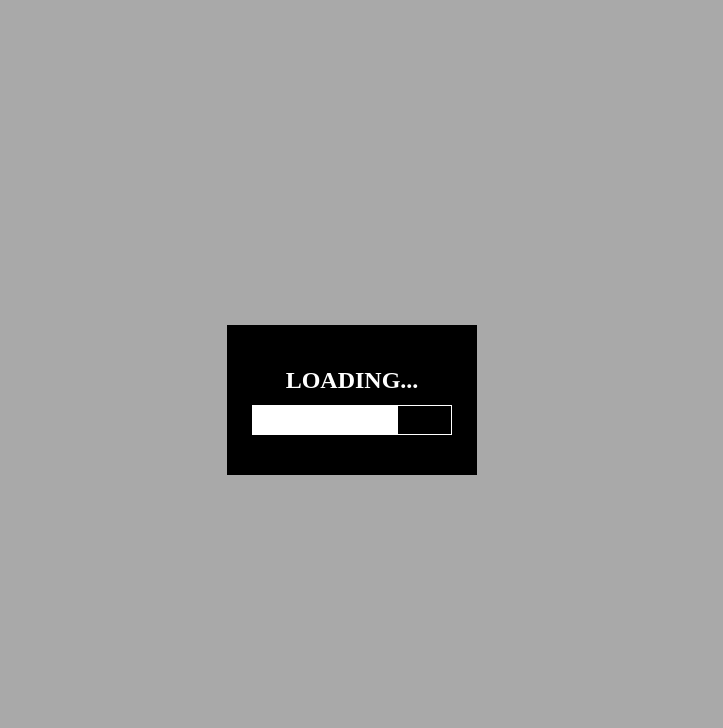
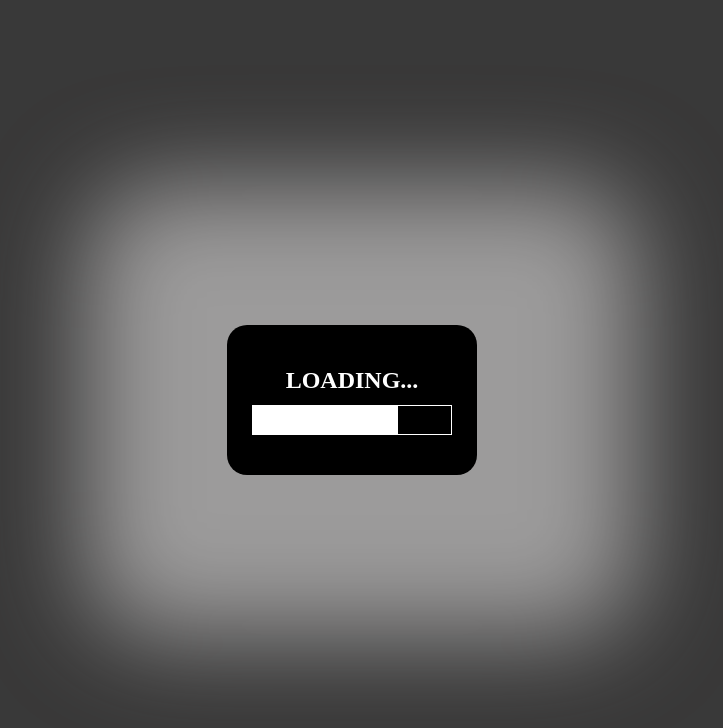
Before and after one commit to OsmanliFarid/task-animation, a plain HTML site: page index.html in a window 1280 px wide. Shown: the whole page, without its empty margins (288-1011 px from the left). Drawn offline with Linux system fonts and the light colour scheme.

Commit message:
css change

```diff
--- a/css/style.css
+++ b/css/style.css
@@ -8,7 +8,7 @@ body{
     justify-content: center;
     align-items: center;
     height: 100vh;
-    background-color: darkgrey;
+    background-color: rgb(57, 57, 57);
 }
 .box{
     background-color: black;
@@ -18,7 +18,8 @@ body{
     justify-content: center;
     align-items: center;
     color: #fff;
-
+    border-radius: 20px;
+    box-shadow: 10px 10px 100px 150px rgba(255, 254, 254, 0.5);
 }
 .h1-ext{
     font-size: 12px;
```
